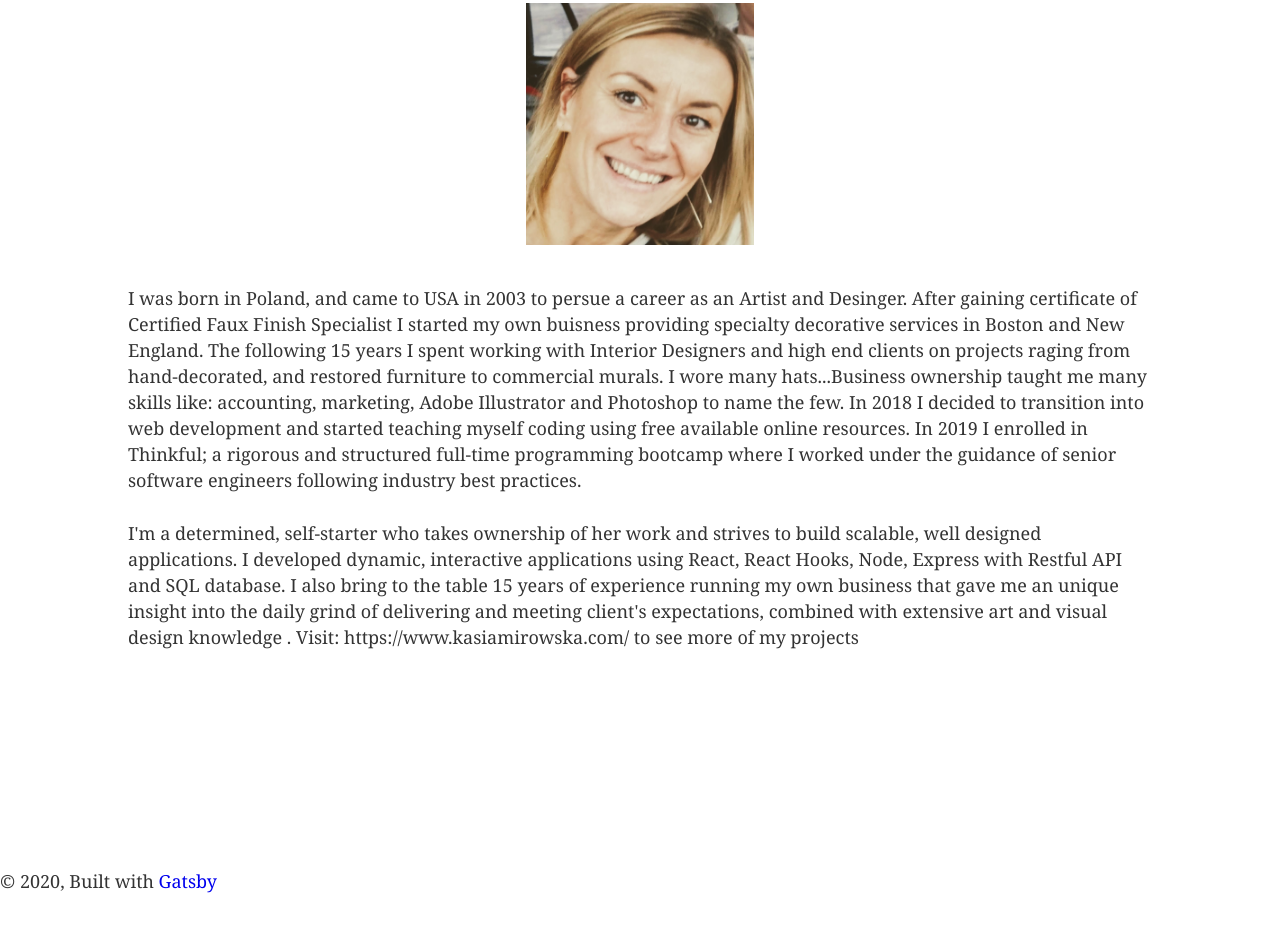
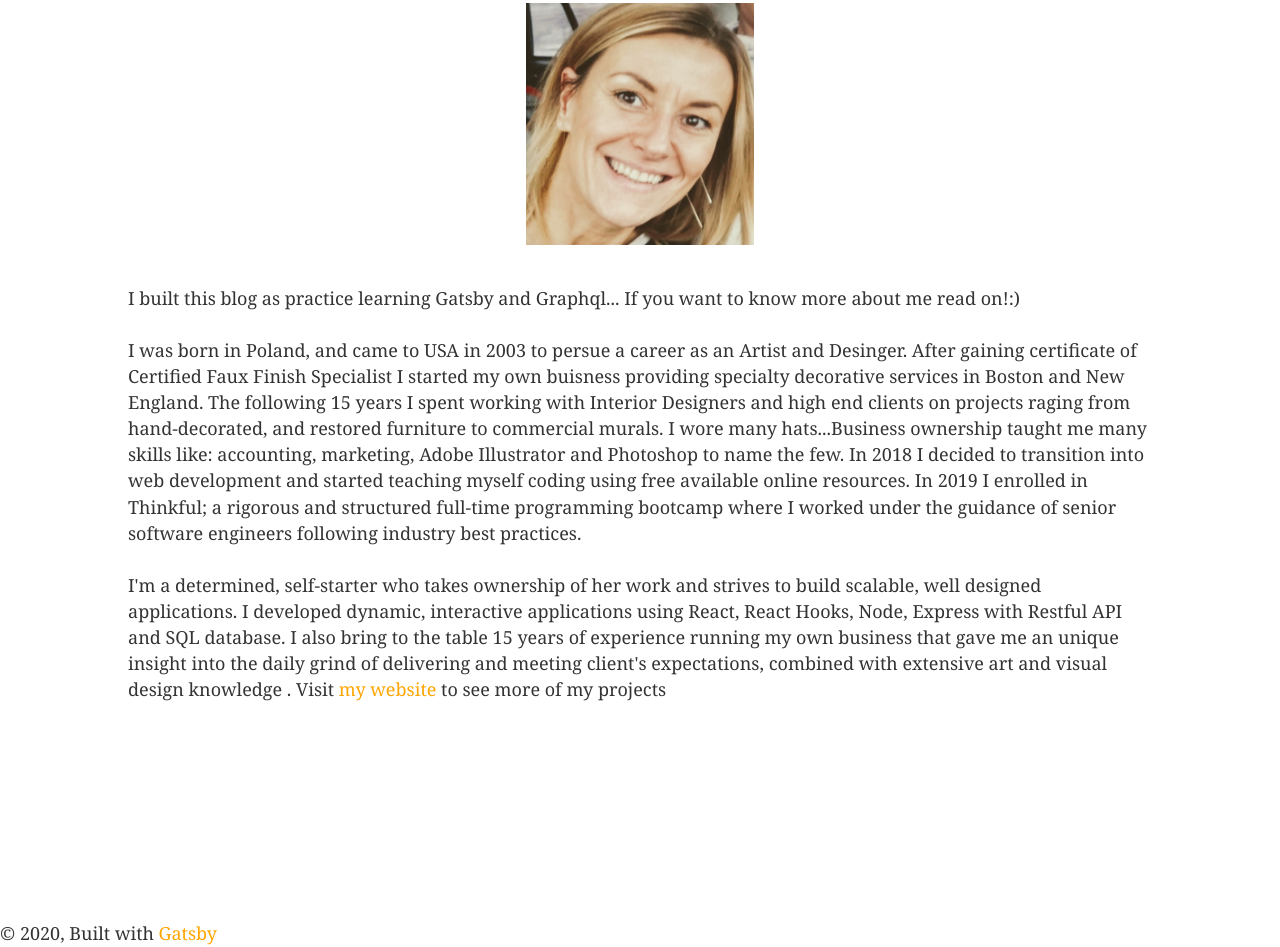
Before and after one commit to KasiaMirowska/ArtBlog, a Gatsby site: page /About in a window 1280 px wide. Shown: the part 517-1464 px from the top of the page. Before the commit the page ends 1411 px from the top, so only its background shows below. Built offline with nearby package versions, Linux system fonts and the light colour scheme; Gatsby itself is replaced by a stand-in of ours.

Commit message:
minor changes

```diff
--- a/src/components/layout.css
+++ b/src/components/layout.css
@@ -43,6 +43,7 @@ a {
   background-color: transparent;
   -webkit-text-decoration-skip: objects;
   text-decoration: none;
+  color: orange
 }
 a:active,
 a:hover {
--- a/src/pages/About.js
+++ b/src/pages/About.js
@@ -37,10 +37,13 @@ const About = () => {
         <ImgWrapper>
           <MyImage />
         </ImgWrapper>
-        <p>I was born in Poland, and came to USA in 2003 to persue a career as an Artist and Desinger. After gaining certificate of Certified Faux Finish Specialist I started my own buisness providing specialty decorative services in Boston and New England. The following 15 years I spent working with Interior Designers and high end clients on projects raging from hand-decorated, and restored furniture to commercial murals. I wore many hats...Business ownership taught me many skills like: accounting, marketing, Adobe Illustrator and Photoshop to name the few. In 2018 I decided to transition into web development and started teaching myself coding using free available online resources. In 2019 I enrolled in Thinkful; a rigorous and structured full-time programming bootcamp where I worked under the guidance of senior software engineers following industry best practices.
+        <p> I built this blog as practice learning Gatsby and Graphql... If you want to know more about me read on!:)
+          <br/>
+          <br/>
+          I was born in Poland, and came to USA in 2003 to persue a career as an Artist and Desinger. After gaining certificate of Certified Faux Finish Specialist I started my own buisness providing specialty decorative services in Boston and New England. The following 15 years I spent working with Interior Designers and high end clients on projects raging from hand-decorated, and restored furniture to commercial murals. I wore many hats...Business ownership taught me many skills like: accounting, marketing, Adobe Illustrator and Photoshop to name the few. In 2018 I decided to transition into web development and started teaching myself coding using free available online resources. In 2019 I enrolled in Thinkful; a rigorous and structured full-time programming bootcamp where I worked under the guidance of senior software engineers following industry best practices.
         <br/>
         <br/>
-        I'm a determined, self-starter who takes ownership of her work and strives to build scalable, well designed applications. I developed dynamic, interactive applications using React, React Hooks, Node, Express with Restful API and SQL database. I also bring to the table 15 years of experience running my own business that gave me an unique insight into the daily grind of delivering and meeting client's expectations, combined with extensive art and visual design knowledge . Visit: https://www.kasiamirowska.com/ to see more of my projects</p>
+        I'm a determined, self-starter who takes ownership of her work and strives to build scalable, well designed applications. I developed dynamic, interactive applications using React, React Hooks, Node, Express with Restful API and SQL database. I also bring to the table 15 years of experience running my own business that gave me an unique insight into the daily grind of delivering and meeting client's expectations, combined with extensive art and visual design knowledge . Visit <a href='https://www.kasiamirowska.com/'>my website</a> to see more of my projects</p>
       </Wrapper>
     </Layout>
   )
```
Also changed, not shown: src/components/PostsList.js (+0 -17 lines).
